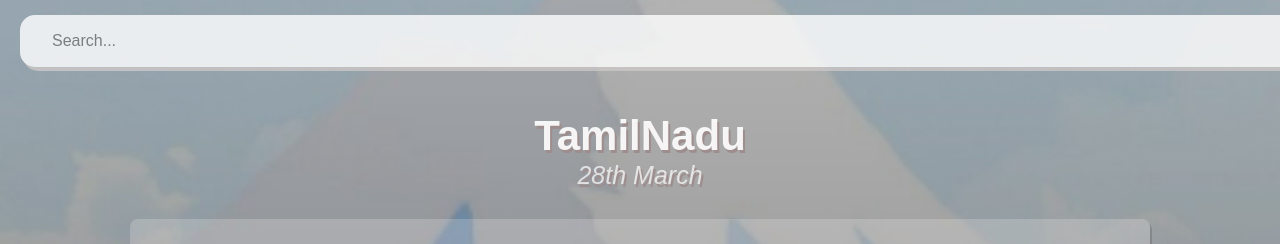
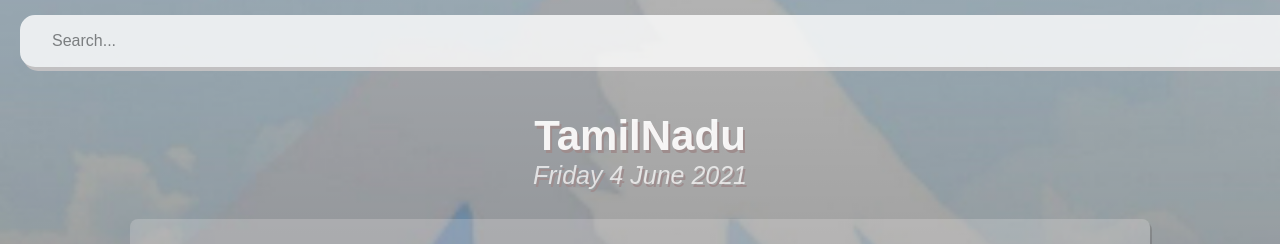
Before and after one commit to arundhaas1/Weather-Mobile, a React (Create React App) app: page / in a window 1280 px wide. Shown: the top 244 px of the page. Built offline with nearby package versions, Linux system fonts and the light colour scheme.

Commit message:
adding date

```diff
--- a/src/App.js
+++ b/src/App.js
@@ -1,19 +1,48 @@
-import React from 'react'
+import React,{useState} from 'react'
 import './App.css';
 import 'tachyons'
 
 
 function App() {
+    var api={
+      key:"4dd4958a97c8f01faf5b64a07c1ee485",
+      base:"https://api.openweathermap.org/data/2.5/"
+    }
+
+  const datebuilder=(d)=>{
+    let months =["January","Febraury","March","April","May","June","July","August","September","October","November","December"]
+    let days=["Sunday","Monday","Tuesday","Wednesday","Thurshday","Friday","Saturday"]
+
+    let day=days[d.getDay()]
+    let month=months[d.getMonth()]
+    let date=d.getDate()
+    let year=d.getFullYear()
+
+    return(`${day} ${date} ${month} ${year}`)
+  }
+
+  const[query,setQuery]=useState("")
+  const[Weather,setWeather]=useState("")
+
+  const weathering=(event)=>{
+    if (event.key==="Enter") {
+        fetch(`${api.base}weather?q=${query}&appid=${api.key}`)
+        .then(res=>res.json())
+        .then(data=>setWeather(data))
+
+
+    }
+  }
     return (
         <div className="app">
             <div className="searchBox tc ">
-          <input type="text" placeholder="Search..." className="Search" />
+              <input  onChange={e=>setQuery(e.target.value)} value={query} onKeyPress={weathering} type="text" placeholder="Search..." className="Search" />
             </div>
             <div className="place tc">
               TamilNadu
             </div>
             <div className="date tc">
-          28th March
+              {datebuilder(new Date())}
             </div>
             <div className="temperature tc">
               15&#8451;
```
Lines whose indentation alone changed are shown as unchanged.
